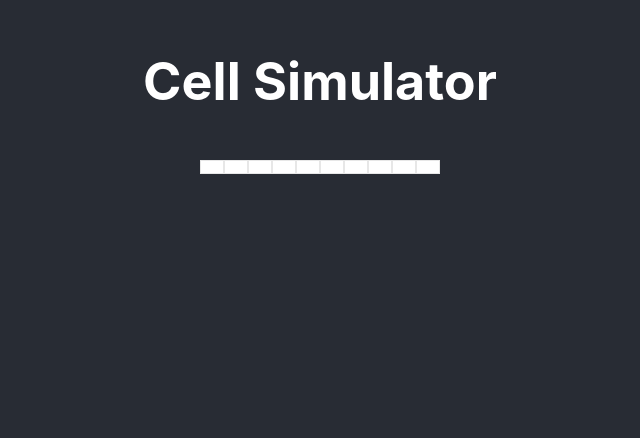
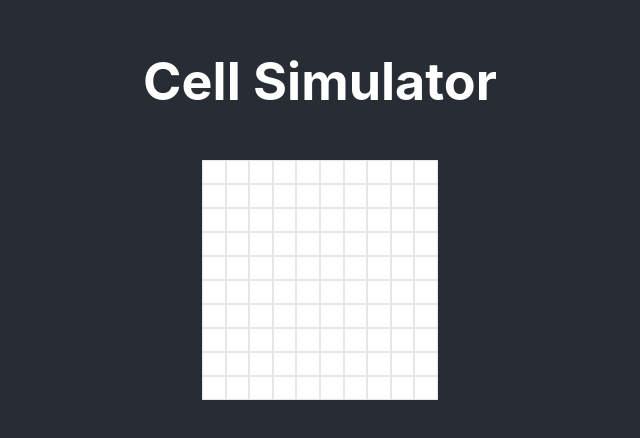
Before and after one commit to Glenzy/cell-simulator, a React (Create React App) app: page / in a window 1280 px wide. Shown: the part 186-624 px from the top of the page, without its empty margins (320-960 px from the left). Built offline with nearby package versions, Linux system fonts and the light colour scheme.

Commit message:
Cell layout and naming complete.

```diff
--- a/src/App.scss
+++ b/src/App.scss
@@ -24,9 +24,8 @@
   .flex-grid {
     border: 1px #e7e7e7 solid;
     background: #fff;
-    height: 12px;
-    width: 12px;
-    flex: 1;
+    height: 22px;
+    flex: 0 0 9%;
 
     &.active {
       background: #000;
--- a/src/App.tsx
+++ b/src/App.tsx
@@ -1,23 +1,30 @@
 import React, { Component } from 'react';
+import Cell from './components/cell/cell';
+
 import './App.scss';
+import { SSL_OP_SSLEAY_080_CLIENT_DH_BUG } from 'constants';
 
 class App extends Component {
+  handleCellClick = (event: React.MouseEvent<HTMLElement>) => {
+    console.log(event);
+  }
+
+  generateCells = () => {
+    let CellArray = [];
+    for (let i = 0; i < 10; i++) {
+      for (let j = 0; j < 10; j++)
+        CellArray.push(<Cell key={`${i}-${j}`} id={`${i}-${j}`} rowId={`${i}`} ClickHandler={this.handleCellClick} active={false} />)
+    }
+    return CellArray
+  }
+
   render() {
     return (
       <div className="App">
         <header className="App-header">
           <h1>Cell Simulator</h1>
           <div className="flex-grid-container">
-            <div className="flex-grid"></div>
-            <div className="flex-grid"></div>
-            <div className="flex-grid"></div>
-            <div className="flex-grid"></div>
-            <div className="flex-grid"></div>
-            <div className="flex-grid"></div>
-            <div className="flex-grid"></div>
-            <div className="flex-grid"></div>
-            <div className="flex-grid"></div>
-            <div className="flex-grid"></div>
+            {this.generateCells()}
           </div>
         </header>
       </div>
--- /dev/null
+++ b/src/components/cell/cell.tsx
@@ -0,0 +1,7 @@
+import * as React from 'react';
+import { ICell } from '../../interfaces/cell-interface';
+
+const Cell = (Props: ICell) => <div data-name={Props.id} className={"flex-grid " + (Props.active ? "active" : "")} onClick={Props.ClickHandler}></div>
+
+
+export default Cell
--- /dev/null
+++ b/src/interfaces/cell-interface.ts
@@ -0,0 +1,6 @@
+export interface ICell {
+  ClickHandler: (event: React.MouseEvent<HTMLElement>) => void,
+  id: string,
+  active: boolean,
+  rowId: string
+}
--- /dev/null
+++ b/src/interfaces/state-interface.ts
@@ -0,0 +1,3 @@
+export interface IState {
+  cells: [],
+}
```
Also changed, not shown: 1 other file (tests, documents, lock files or other folders).
